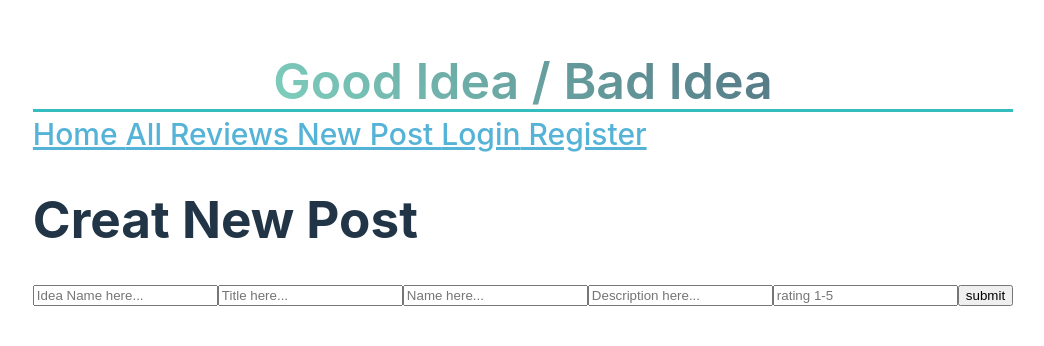
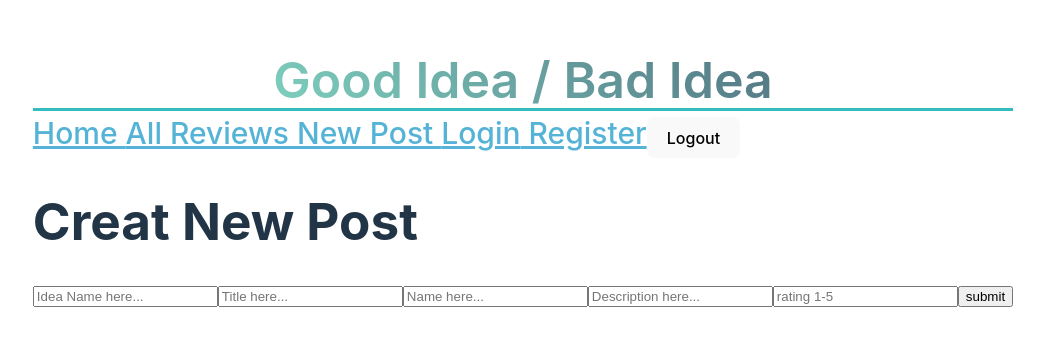
Before and after one commit to Bad-Idea-6/Front-End, a React (Vite) app in the folder bad-idea-6/: page /newPost in a window 1280 px wide. Shown: the part 220-566 px from the top of the page, without its empty margins (117-1161 px from the left). Built offline with nearby package versions, Linux system fonts and the light colour scheme.

Commit message:
Log Out Created

```diff
--- a/bad-idea-6/src/App.jsx
+++ b/bad-idea-6/src/App.jsx
@@ -8,6 +8,7 @@ import Login from "./components/Login";
 import Register from "./components/register";
 import Profile from "./components/Profile";
 import EditPostPage from "./components/EditPostPage";
+import LogOut from "./components/LogOut";
 
 
 function App() {
@@ -25,6 +26,7 @@ function App() {
           <Link to="/newPost"> New Post </Link>
           <Link to="/loginPage"> Login</Link>
           <Link to="/register"> Register</Link>
+          <LogOut/>
         </div>
 
         <div id="main-section">
--- /dev/null
+++ b/bad-idea-6/src/components/LogOut.jsx
@@ -0,0 +1,12 @@
+export default function Logout() {
+    const handleLogout = () => {
+     localStorage.clear()
+     window.location.reload();
+    };
+
+    return (
+      <button onClick={handleLogout}>
+        Logout
+      </button>
+    );
+  }
```
